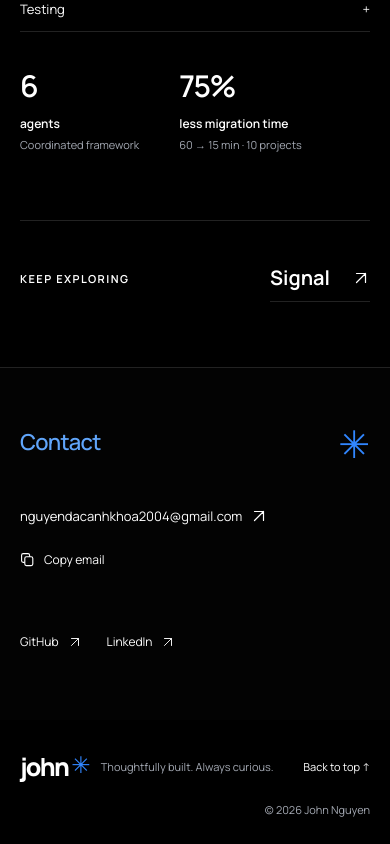
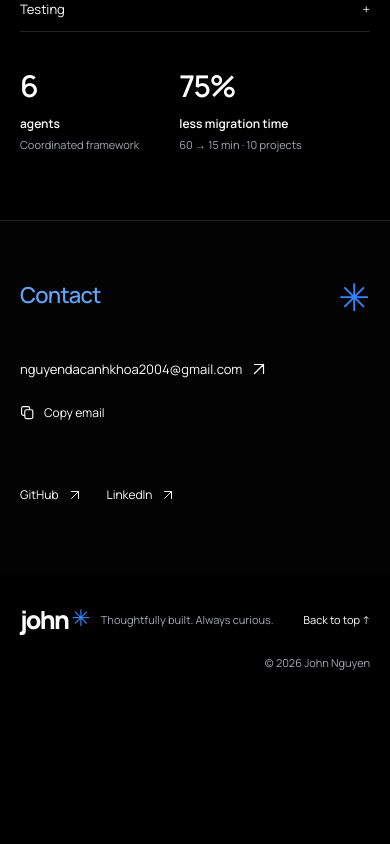
Before and after one commit to JohnN310/personal-portfolio, a Next.js app: page /work/agentic-migration in a window 390 px wide. Shown: the part 2509-3353 px from the top of the page. After the commit the page ends 3206 px from the top, so only its background shows below. Built offline with nearby package versions, Linux system fonts and the light colour scheme; no server answers.

Commit message:
Remove keep exploring section from project pages

```diff
--- a/src/app/globals.css
+++ b/src/app/globals.css
@@ -244,8 +244,6 @@ h1,h2,h3 { text-wrap:balance; }
 .case-sidebar { min-width:0; }
 .case-metrics { display:flex; gap:40px; margin:30px 0; }
 .case-source { font-size:13px; color:var(--muted); line-height:1.8; }
-.next-project { display:flex; justify-content:space-between; align-items:center; border-top:1px solid var(--line); padding:35px 0 65px; }
-.next-project .action { font-size:28px; }
 .not-found { padding:110px 0; }
 .not-found h1 { font-size:clamp(2.5rem,5vw,5rem); letter-spacing:-.05em; line-height:1.1; margin:25px 0; }
 .not-found p:not(.eyebrow) { margin-bottom:24px; color:var(--muted); }
@@ -430,8 +428,6 @@ body { font-size:16px; line-height:1.6; }
   .case-meta { flex-direction:column; gap:8px; }
   .case-header { padding:28px 0; }
   .case-body { padding-block:36px; }
-  .next-project { flex-wrap:wrap; gap:16px; }
-  .next-project .action { font-size:20px; }
 }
 @media (pointer:coarse) { .field-note { display:none; } }
 @media (prefers-reduced-motion:reduce) { html { scroll-behavior:auto; } *,*::before,*::after { animation:none!important; transition:none!important; } .object-motion { transform:none!important; will-change:auto; } }
```
Also changed, not shown: src/components/work/CaseStudyPage.tsx (+2 -3 lines).
